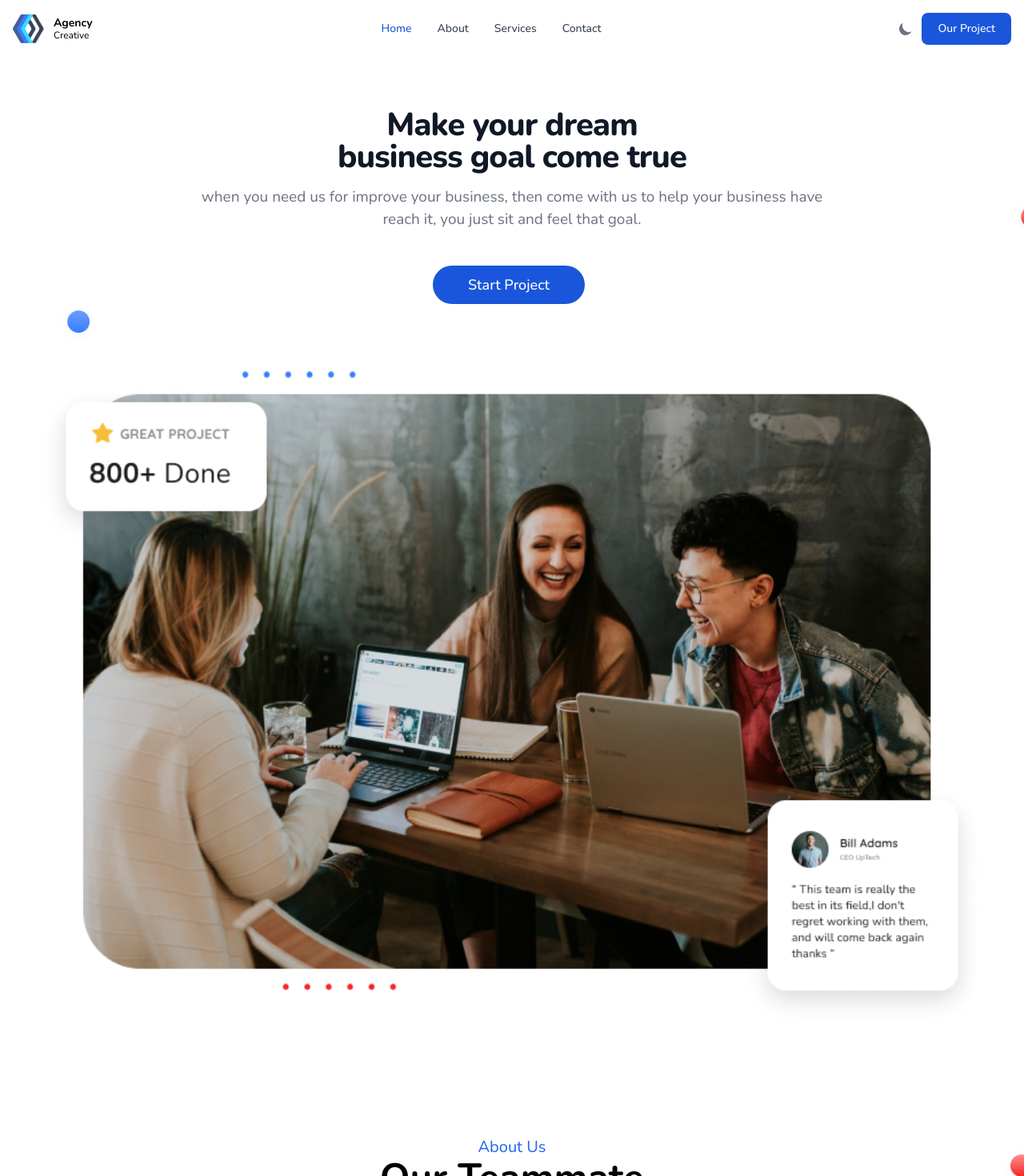
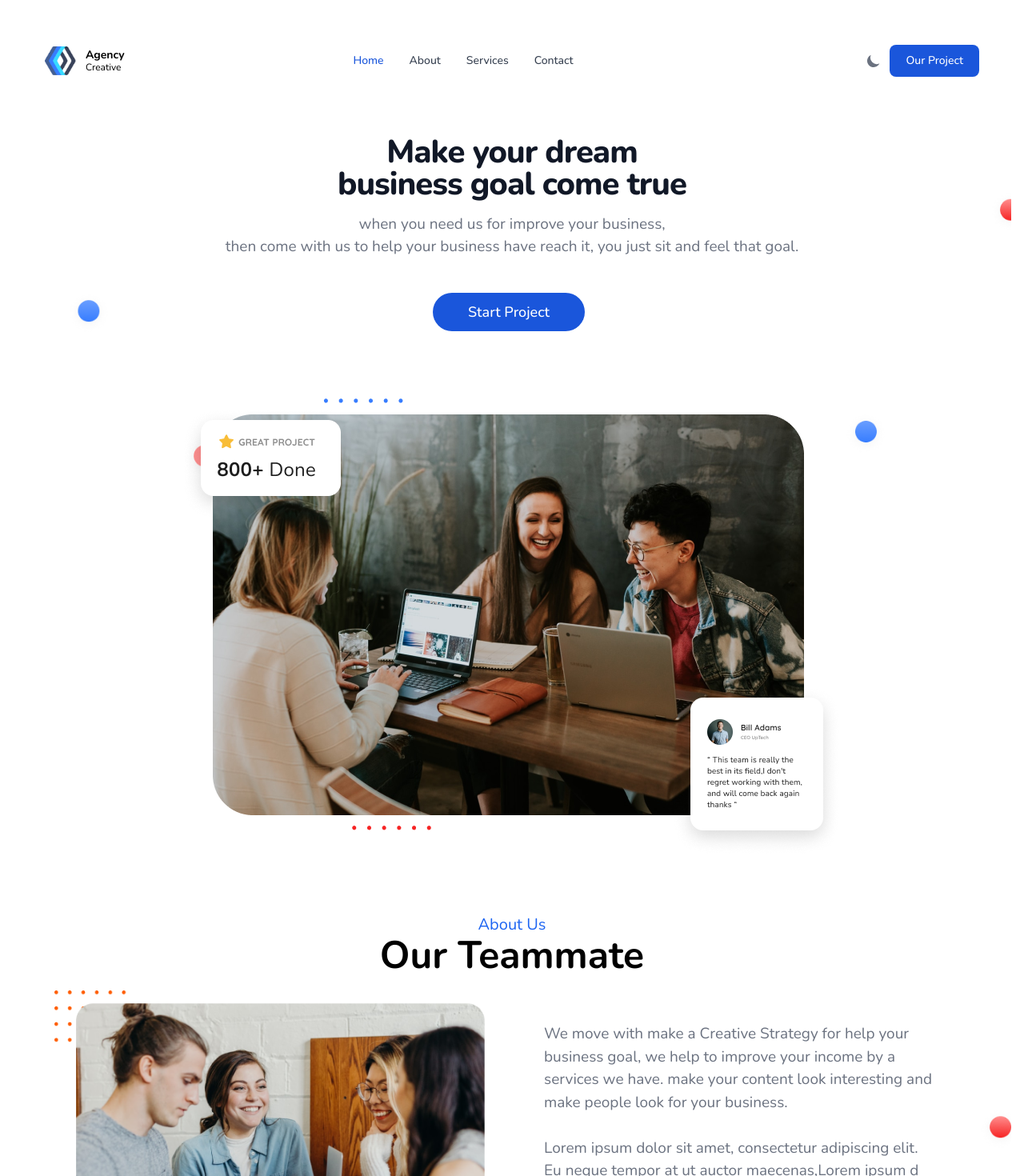
Before and after one commit to AlbertBislimi/react-project, a React (Create React App) app: page / in a window 1280 px wide. Shown: the top 1470 px of the page at 80% size. Built offline with nearby package versions, Linux system fonts and the light colour scheme.

Commit message:
small changes

```diff
--- a/public/index.html
+++ b/public/index.html
@@ -13,7 +13,7 @@
   </head>
   <body>
 
-    <div id="root"></div>
+    <div id="root" class="dark:bg-black"></div>
 
   </body>
   <script src="https://unpkg.com/flowbite@1.4.4/dist/flowbite.js"></script>
--- a/src/App.jsx
+++ b/src/App.jsx
@@ -12,9 +12,10 @@ import bg from './assets/bg.png'
 const App = () => {
     return (
       <>
+
+
+      <div className='overflow-x-hidden dark:bg-black container mx-auto px-4'>
       <div style={{ backgroundImage:`url(${bg})`,backgroundRepeat:"no-repeat",backgroundSize:"cover" }}>
-
-      {/* <div className='overflow-x-hidden container mx-auto px-4'> */}
       <Nav />
       <Header />
         <About />
@@ -22,7 +23,7 @@ const App = () => {
         <OurPortfolio />
         <Testimonial />
         <Cta />
-      {/* </div> */}
+      </div>
       </div>
       <Footer />
       </>
--- a/src/components/Footer/Footer.jsx
+++ b/src/components/Footer/Footer.jsx
@@ -9,7 +9,7 @@ const Footer = () => {
 	<div className="container flex flex-col justify-between py-10 mx-auto space-y-8 lg:flex-row lg:space-y-0">
 		<div className="lg:w-1/3">
 			<a rel="noopener noreferrer" href="/#" className="flex justify-center space-x-3 lg:justify-start">
-				<div className="flex items-center justify-center w-12 h-12 rounded-full dark:bg-violet-400">
+				<div className="flex items-center justify-center w-12 h-12 rounded-full">
 					<img src={LOGO} alt="Logo" />
 				</div>
 				<span className="self-center text-2xl font-bold">Agency Creative</span>
--- a/src/components/footer/Footer.jsx
+++ b/src/components/footer/Footer.jsx
@@ -9,7 +9,7 @@ const Footer = () => {
 	<div className="container flex flex-col justify-between py-10 mx-auto space-y-8 lg:flex-row lg:space-y-0">
 		<div className="lg:w-1/3">
 			<a rel="noopener noreferrer" href="/#" className="flex justify-center space-x-3 lg:justify-start">
-				<div className="flex items-center justify-center w-12 h-12 rounded-full dark:bg-violet-400">
+				<div className="flex items-center justify-center w-12 h-12 rounded-full">
 					<img src={LOGO} alt="Logo" />
 				</div>
 				<span className="self-center text-2xl font-bold">Agency Creative</span>
--- a/src/components/header/Header.jsx
+++ b/src/components/header/Header.jsx
@@ -4,19 +4,22 @@ import Frame from '../../assets/Frame.png'
 
 const Header = () => {
   return (
-    <div id="home" className="py-8 px-4 mx-auto max-w-screen-xl text-center lg:py-16 lg:px-12 dark:bg-black">
-
-        <h1 className="mb-4 text-3xl font-extrabold tracking-tight leading-none text-gray-900 md:text-5xl lg:text-6xl dark:text-white">Make your dream <br/>
+    <div id="home" className="pt-[68px] px-4 mx-auto text-center dark:bg-black">
+      <div className="">
+        <h1 className="mb-4 text-[28px] font-extrabold tracking-tight leading-none text-gray-900 dark:text-white">Make your dream <br/>
             business goal come true</h1>
-        <p className="mb-8 text-lg font-normal text-gray-500 lg:text-xl sm:px-16 xl:px-48 dark:text-white">when you need us for improve your business,
+        <p className="mb-8 text-lg font-normal text-gray-500 lg:text-xl sm:px-16 xl:px-48 dark:text-white">when you need us for improve your business, <br/>
             then come with us to help your business have reach it, you just sit and feel that goal.</p>
+      </div>
         <div className="flex flex-col mb-8 lg:mb-16 space-y-4 sm:flex-row sm:justify-center sm:space-y-0 sm:space-x-4">
             <a href="/#" className="inline-flex justify-center items-center py-3 px-5 text-base font-medium text-center text-white rounded-lg bg-primary-700 hover:bg-primary-800 focus:ring-4 focus:ring-primary-300 dark:focus:ring-primary-900">
             <button type="button" className="text-white bg-blue-700 hover:bg-blue-800 focus:outline-none focus:ring-4 focus:ring-blue-300 font-medium rounded-full text-lg px-11 py-2.5 text-center mr-2 mb-2 dark:bg-white dark:text-black dark:hover:bg-gray-200">Start Project</button>
             </a>
         </div>
+          <div>
+            <img src={Frame} className="flex justify-center mx-auto" alt="Logo"/>
+          </div>
 
-        <img src={Frame} className="flex items-center w-full" alt="Logo"/>
 
     </div>
   )
--- a/src/components/nav/Nav.jsx
+++ b/src/components/nav/Nav.jsx
@@ -7,14 +7,15 @@ import DarkMode from '../darkMode/DarkMode';
 const Nav = () => {
   const [colorTheme, setTheme] = DarkMode();
   return (
-      <nav className="bg-white border-gray-200 px-2 sm:px-4 py-2.5 rounded dark:bg-black transition duration-500">
+      <nav className="bg-white px-6 sm:px-[40px] pt-[50px] dark:bg-black transition duration-500">
         <div className="container flex flex-wrap justify-between items-center mx-auto">
           <a href="/#" className="flex items-center">
               <img src={LOGO} className="mr-3 h-6 sm:h-9" alt="Logo"/>
               <div className="self-center text-xl font-semibold whitespace-nowrap dark:text-white"><span className="w-100 block mb-[-15px] text-[14px] font-[700]">Agency</span><span className="text-[12px] font-[300]">Creative</span></div>
           </a>
           <div className="flex md:order-2">
-        <button onClick={() => setTheme(colorTheme)} id="theme-toggle" type="button" className="text-gray-500 dark:text-gray-400 hover:bg-gray-100 dark:hover:bg-gray-700 focus:outline-none rounded-lg text-sm p-2.5">
+            <div className="relative">
+            <button onClick={() => setTheme(colorTheme)} id="theme-toggle" type="button" className="absolute pl-20 text-gray-500 lg:relative md:relative dark:text-amber-500 focus:outline-none rounded-lg text-sm p-2.5">
               {colorTheme === "light" ? (
               <svg
                 id="theme-toggle-light-icon"
@@ -43,6 +44,7 @@ const Nav = () => {
               </svg>
             )}
             </button>
+            </div>
             <button type="button" className="invisible md:visible text-white bg-blue-700 hover:bg-blue-800 focus:ring-4 focus:outline-none focus:ring-blue-300 font-medium rounded-lg text-sm px-5 py-2.5 text-center mr-3 md:mr-0 dark:bg-blue-600 dark:hover:bg-blue-700 dark:focus:ring-blue-800">Our Project</button>
             <button data-collapse-toggle="navbar-cta" type="button" className="inline-flex items-center p-2 text-sm text-gray-500 rounded-lg md:hidden hover:bg-gray-100 focus:outline-none focus:ring-2 focus:ring-gray-200 dark:text-gray-400 dark:hover:bg-gray-700 dark:focus:ring-gray-600" aria-controls="navbar-cta" aria-expanded="false">
               <span className="sr-only">Open main menu</span>
--- a/src/components/services/OurServices.jsx
+++ b/src/components/services/OurServices.jsx
@@ -7,7 +7,7 @@ import ads from '../../assets/ads.png'
 const OurServices = () => {
   return (
 
-    <div id="services" className="lg:flex px-[100px] lg:bg-white dark:bg-black">
+    <div id="services" className="lg:flex lg:bg-white dark:bg-black">
 
       <div className="flex max-w-4xl mx-auto items-center lg:flex-1 lg:items-center lg:justify-center">
         <div className="text-center py-4 px-4 mx-auto lg:flex lg:w-[85%] lg:h-4/5 lg:flex-col lg:justify-center lg:gap-y-6">
```
Lines whose indentation alone changed are shown as unchanged.
